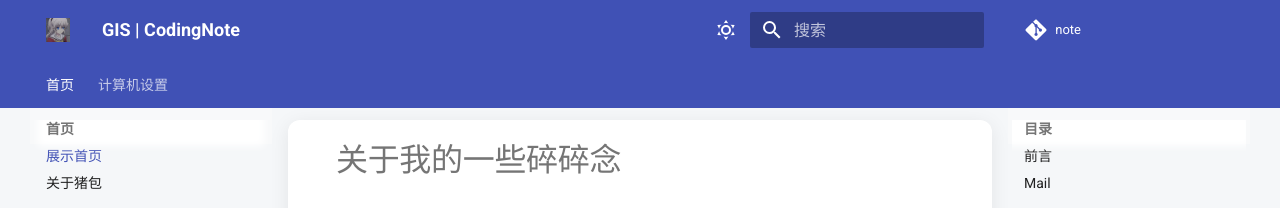
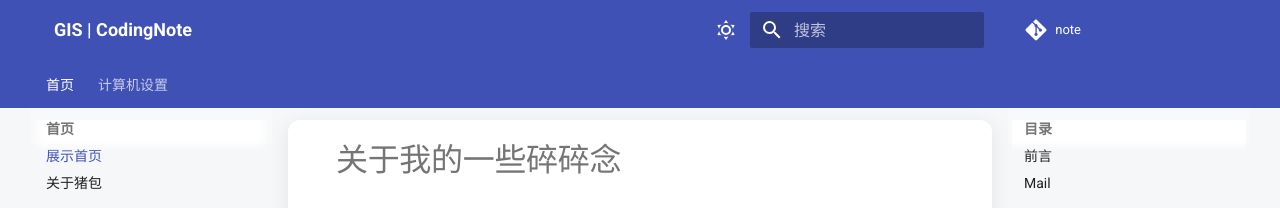
Before and after one commit to ldray857/Ramblings, an MkDocs documentation site: the page built from docs/index.md, in a window 1280 px wide. Shown: the top 208 px of the page. Built offline with MkDocs 1.6.1 and Material for MkDocs 9.7.7, drawn with Linux system fonts in a browser that asks for light colours; comment, search, counter and statistics services are not loaded.

Commit message:
style: remove avatar and hide logo

```diff
--- a/docs/stylesheets/extra.css
+++ b/docs/stylesheets/extra.css
@@ -59,7 +59,7 @@ body { background-color: var(--page-bg-color); }
 /* =========================================================
    4. 细节微调
 ========================================================= */
-.md-logo img { height: 2.2rem; width: auto; }
+.md-logo { display: none !important; }
 .md-search { padding-top: 0.2rem; }
 
 /* 滚动条 */
--- a/mkdocs.yml
+++ b/mkdocs.yml
@@ -14,7 +14,6 @@ theme:
   name: material
   language: zh
   favicon: assets/favicon.png
-  logo: assets/avatar.jpg
   palette:
     - media: "(prefers-color-scheme: light)"
       scheme: default
```
